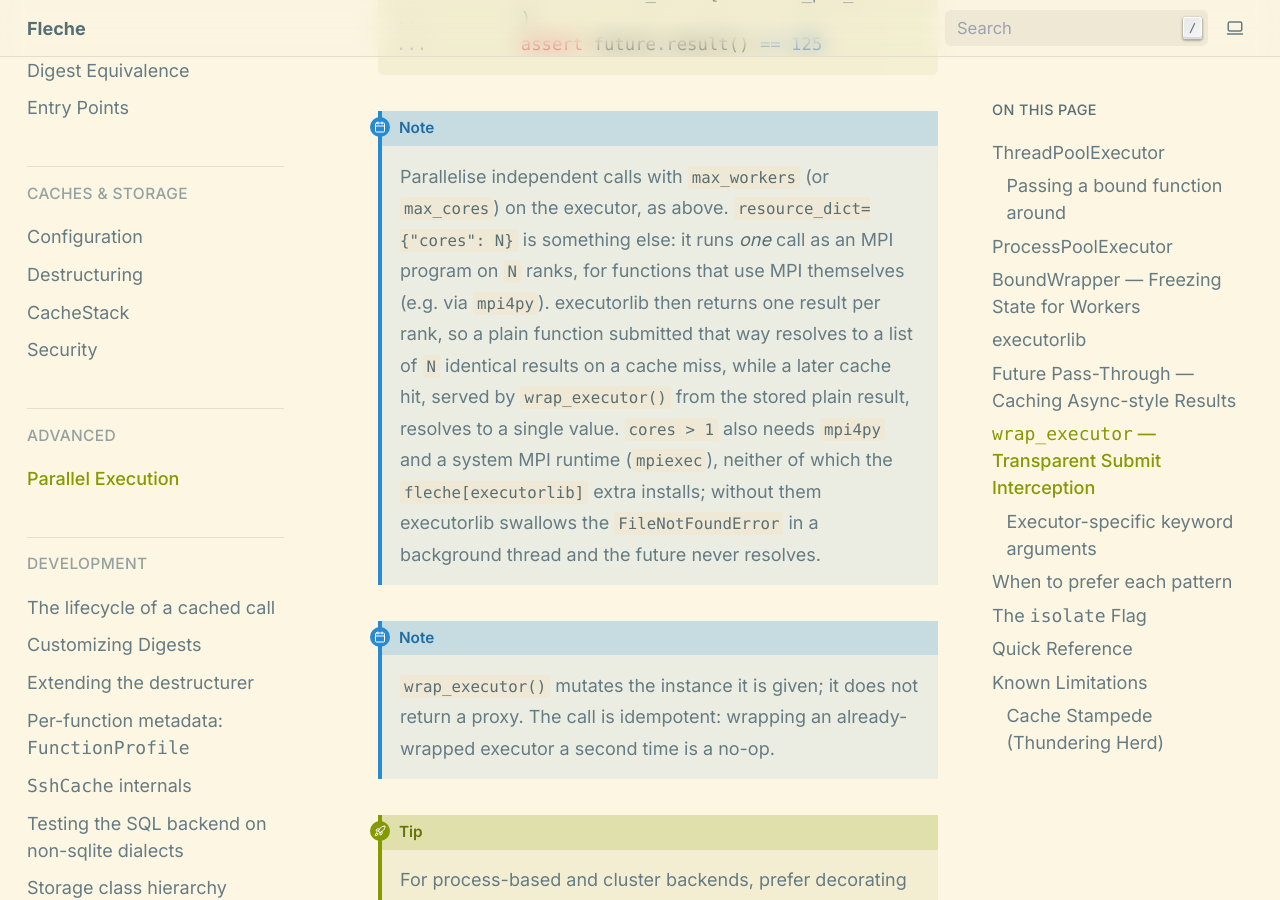
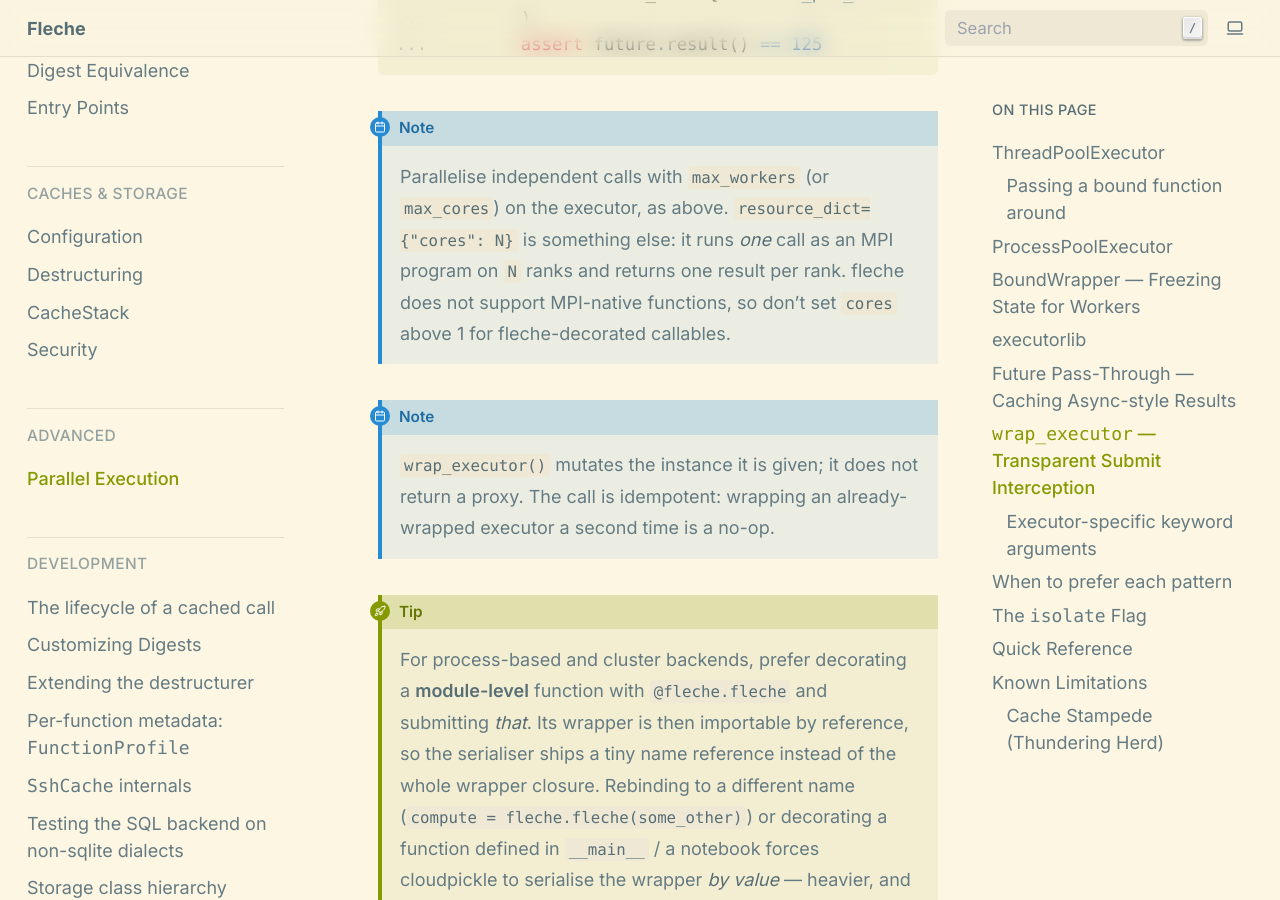
Before and after one commit to pmrv/fleche, a Sphinx documentation site: the page built from docs/parallel_execution.rst, in a window 1280 px wide and 900 px high, scrolled down 11116 px. Built offline with Sphinx 7.4.7, drawn with Linux system fonts in a browser that asks for light colours; pages that are not in the unit, such as notebooks, are missing from menus.

Commit message:
docs(parallel_execution): say fleche does not support MPI-native functions
Replace the description of how a cores > 1 submission behaves under
fleche with the plain statement that it is unsupported.

Co-Authored-By: Claude Opus 5.5 <noreply@anthropic.com>
Claude-Session: https://claude.ai/code/session_01A3PUXjUaGFBrsLkJ2Uzaow

```diff
--- a/docs/parallel_execution.rst
+++ b/docs/parallel_execution.rst
@@ -366,16 +366,9 @@ payload:
 
    Parallelise independent calls with ``max_workers`` (or ``max_cores``) on
    the executor, as above.  ``resource_dict={"cores": N}`` is something else:
-   it runs *one* call as an MPI program on ``N`` ranks, for functions that
-   use MPI themselves (e.g. via ``mpi4py``).  executorlib then returns one
-   result per rank, so a plain function submitted that way resolves to a
-   list of ``N`` identical results on a cache miss, while a later cache hit,
-   served by :func:`~fleche.wrap_executor` from the stored plain result,
-   resolves to a single value.  ``cores > 1`` also needs ``mpi4py`` and a
-   system MPI runtime (``mpiexec``), neither of which the
-   ``fleche[executorlib]`` extra installs; without them executorlib swallows
-   the ``FileNotFoundError`` in a background thread and the future never
-   resolves.
+   it runs *one* call as an MPI program on ``N`` ranks and returns one result
+   per rank.  fleche does not support MPI-native functions, so don't set
+   ``cores`` above 1 for fleche-decorated callables.
 
 .. note::
 
```
